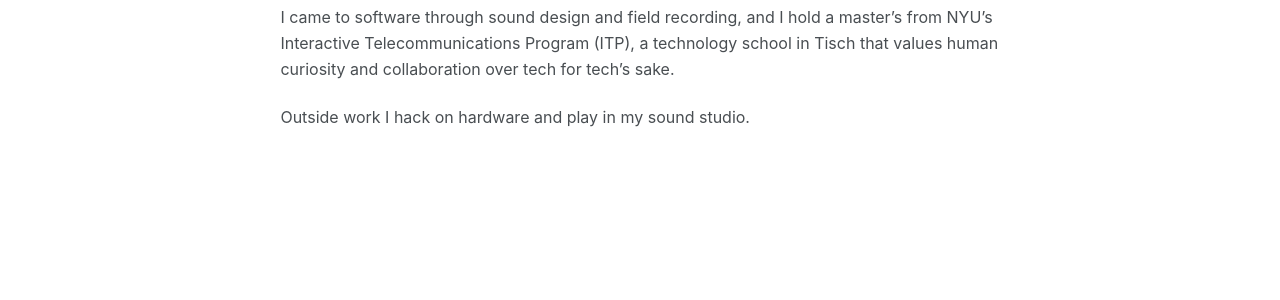
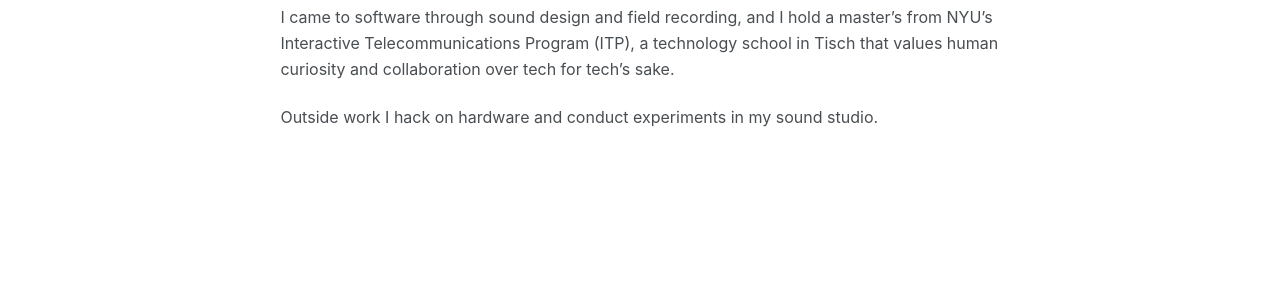
Before and after one commit to spencerk/spencerk.github.io, a Jekyll site: the page built from _pages/about.md, in a window 1280 px wide and 1111 px high. Shown: the part 631-931 px from the top of the window. Built offline with Jekyll 4.4.1, drawn with Linux system fonts in a browser that asks for light colours; some web fonts are replaced.

Commit message:
Update wording in about.md for clarity

```diff
--- a/_pages/about.md
+++ b/_pages/about.md
@@ -19,4 +19,4 @@
 
 I came to software through sound design and field recording, and I hold a master's from NYU's Interactive Telecommunications Program (ITP), a technology school in Tisch that values human curiosity and collaboration over tech for tech's sake.
 
-Outside work I hack on hardware and play in my sound studio.
+Outside work I hack on hardware and conduct experiments in my sound studio.
```
